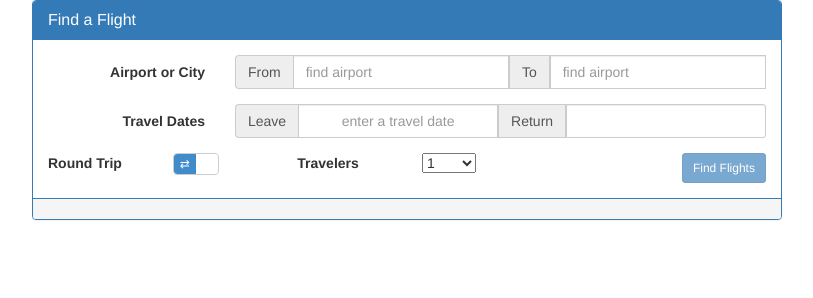
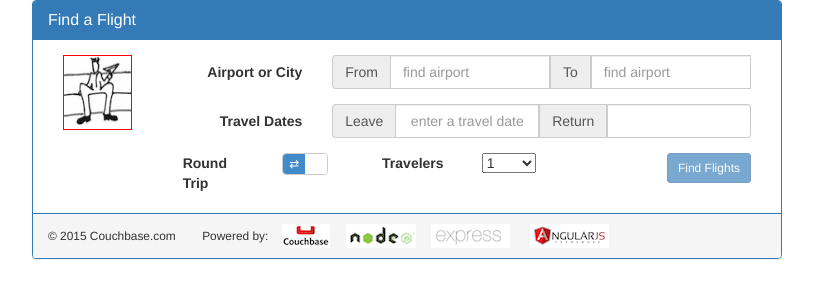
Before and after one commit to couchbaselabs/try-cb-nodejs, a website: page public/index.html in a window 1280 px wide. Shown: the whole page, without its empty margins (38-851 px from the left). Drawn offline with Linux system fonts and the light colour scheme.

Commit message:
added logos

```diff
--- a/public/index.html
+++ b/public/index.html
@@ -26,6 +26,10 @@
                     <h3 class="panel-title">Find a Flight</h3>
                 </div>
                 <div class="panel-body">
+                    <div
+                            class="col-sm-2"><img src="images/slouchlogo.png" height="75" width="69"
+                                                  style="border:1px solid red;"></div>
+                    <div class="col-sm-10">
                     <form class="form-horizontal" role="form" name="travelForm" ng-submit="findFlights()" novalidate>
                         <div class="form-group" ng-class="{ 'has-error' : travelForm.from.$invalid && !travelForm.from.$pristine && travelForm.to.$invalid && !travelForm.to.$pristine }">
                             <label class="col-sm-3 control-label">Airport or City</label>
@@ -52,7 +56,6 @@
                                            name="to" required/>
                                 </div>
                             </div>
-
                         </div>
                         <p ng-show="travelForm.from.$invalid && !travelForm.from.$pristine"
                            class="help-block">Please enter at least 3 letters for the <em>source</em> airport.
@@ -77,7 +80,6 @@
                                 </div>
                             </div>
                         </div>
-
                         <div class="row">
                             <div class="col-xs-2">
                                 <label id="retLabel">Round Trip</label>
@@ -90,7 +92,6 @@
                             <div class="col-xs-2">
                                 <label>Travelers</label>
                             </div>
-
                             <div class="col-xs-1">
                                 <select class="sel-width">
                                     <option value="1">1</option>
@@ -111,8 +112,13 @@
                             </div>
                         </div>
                     </form>
+                        </div>
                 </div>
-                <div class="panel-footer panel-primary">
+                <div class="panel-footer panel-primary"><small> © 2015 Couchbase.com  &nbsp;&nbsp;&nbsp;&nbsp;&nbsp;&nbsp;&nbsp;Powered
+                        by:&nbsp;&nbsp;&nbsp;</small> <img src="/images/logoCouchbase.png"/>&nbsp;&nbsp;&nbsp;&nbsp;<img
+                                src="/images/logoNode.png"/>&nbsp;&nbsp;&nbsp;&nbsp;<img
+                                src="/images/logoExpress.png"/>&nbsp;&nbsp;&nbsp;
+                        &nbsp;<img src="/images/angular.png"/>
                 </div>
             </div>
         </div>
@@ -154,7 +160,7 @@
                         </tbody>
                     </table>
                 </div>
-                <div class="panel-footer panel-primary">
+                <div class="panel-footer">
                 </div>
             </div>
         </div>
```
Also changed, not shown: public/images/angular.png (added), public/images/logoCouchbase.png (added), public/images/logoExpress.png (added), public/images/logoNode.png (added), public/images/slouchlogo.png (added).
